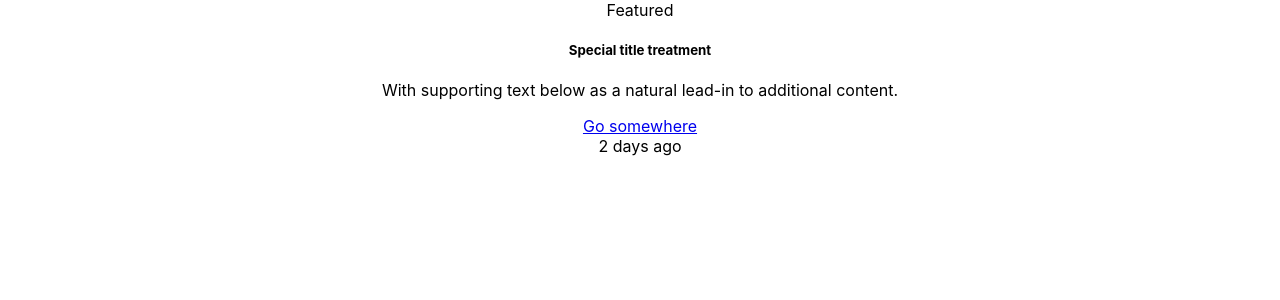
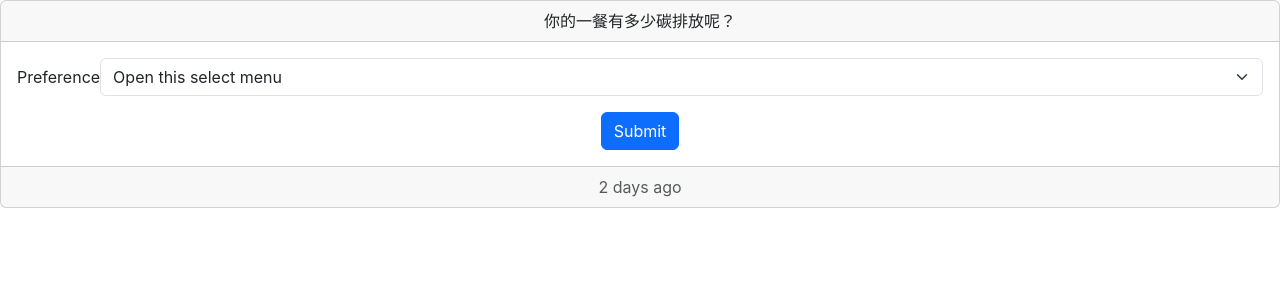
Before and after one commit to FunkyGary/carbon-calcu, a React (Create React App) app: page / in a window 1280 px wide. Shown: the top 300 px of the page. Built offline with nearby package versions, Linux system fonts and the light colour scheme.

Commit message:
feature/add-select

```diff
--- a/package.json
+++ b/package.json
@@ -6,8 +6,9 @@
     "@testing-library/jest-dom": "^5.16.5",
     "@testing-library/react": "^13.4.0",
     "@testing-library/user-event": "^13.5.0",
-    "bootstrap": "5.3.0-alpha3",
+    "bootstrap": "^5.3.0-alpha3",
     "react": "^18.2.0",
+    "react-bootstrap": "^2.7.4",
     "react-dom": "^18.2.0",
     "react-scripts": "5.0.1",
     "web-vitals": "^2.1.4"
--- a/src/App.js
+++ b/src/App.js
@@ -1,22 +1,38 @@
-import logo from './logo.svg';
-import './App.css';
+import "./App.css";
+import Button from 'react-bootstrap/Button';
+import Form from 'react-bootstrap/Form';
+
+
+
 
 function App() {
+
+  function selectEvent(e) {
+    console.log("e.target.value", e.target.value);
+  }
   return (
-    <div className="App">
-<div class="card text-center">
-  <div class="card-header">
-    Featured
-  </div>
-  <div class="card-body">
-    <h5 class="card-title">Special title treatment</h5>
-    <p class="card-text">With supporting text below as a natural lead-in to additional content.</p>
-    <a href="#" class="btn btn-primary">Go somewhere</a>
-  </div>
-  <div class="card-footer text-muted">
-    2 days ago
-  </div>
-</div>
+    <div class="card text-center rounded">
+      <div class="card-header">你的一餐有多少碳排放呢？</div>
+      <div class="card-body">
+        {/* <h5 class="card-title">你的一餐有多少碳排放呢？</h5> */}
+        <p class="card-text">
+          <Form>
+            <Form.Group className="mb-3 d-flex align-items-center" controlId="formBasicCheckbox">
+              <label class="my-1 mr-2" for="inlineFormCustomSelectPref">Preference</label>
+              <Form.Select aria-label="Default select example" onChange={selectEvent}>
+                <option>Open this select menu</option>
+                <option value="1">One</option>
+                <option value="2">Two</option>
+                <option value="3">Three</option>
+              </Form.Select>
+            </Form.Group>
+            <Button variant="primary" type="submit">
+              Submit
+            </Button>
+          </Form>
+        </p>
+      </div>
+      <div class="card-footer text-muted">2 days ago</div>
     </div>
   );
 }
--- a/src/index.js
+++ b/src/index.js
@@ -1,3 +1,5 @@
+import 'bootstrap/dist/css/bootstrap.min.css';
+import 'bootstrap/dist/js/bootstrap.bundle.min';
 import React from 'react';
 import ReactDOM from 'react-dom/client';
 import './index.css';
```
Also changed, not shown: 2 other files (tests, documents, lock files or other folders).
